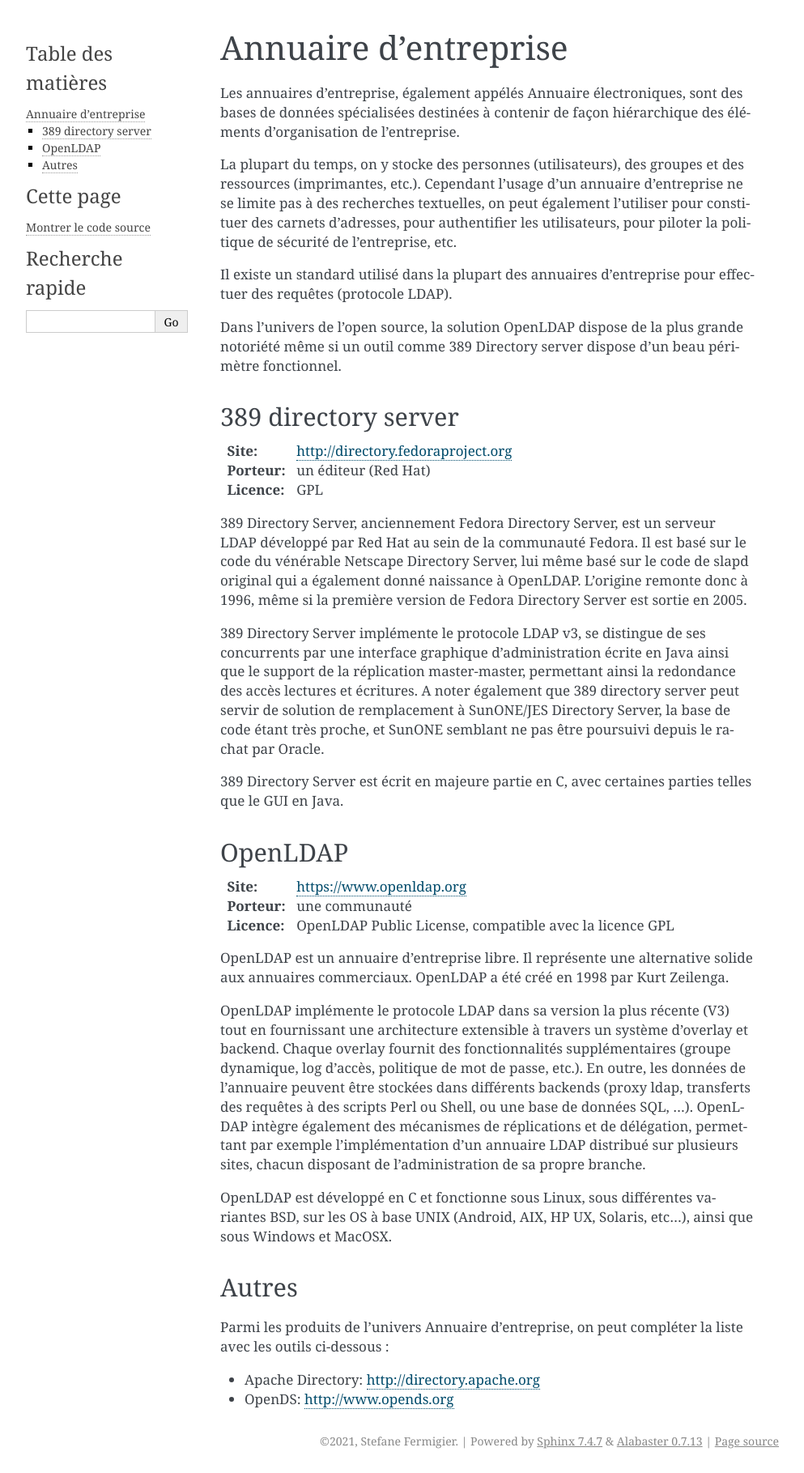
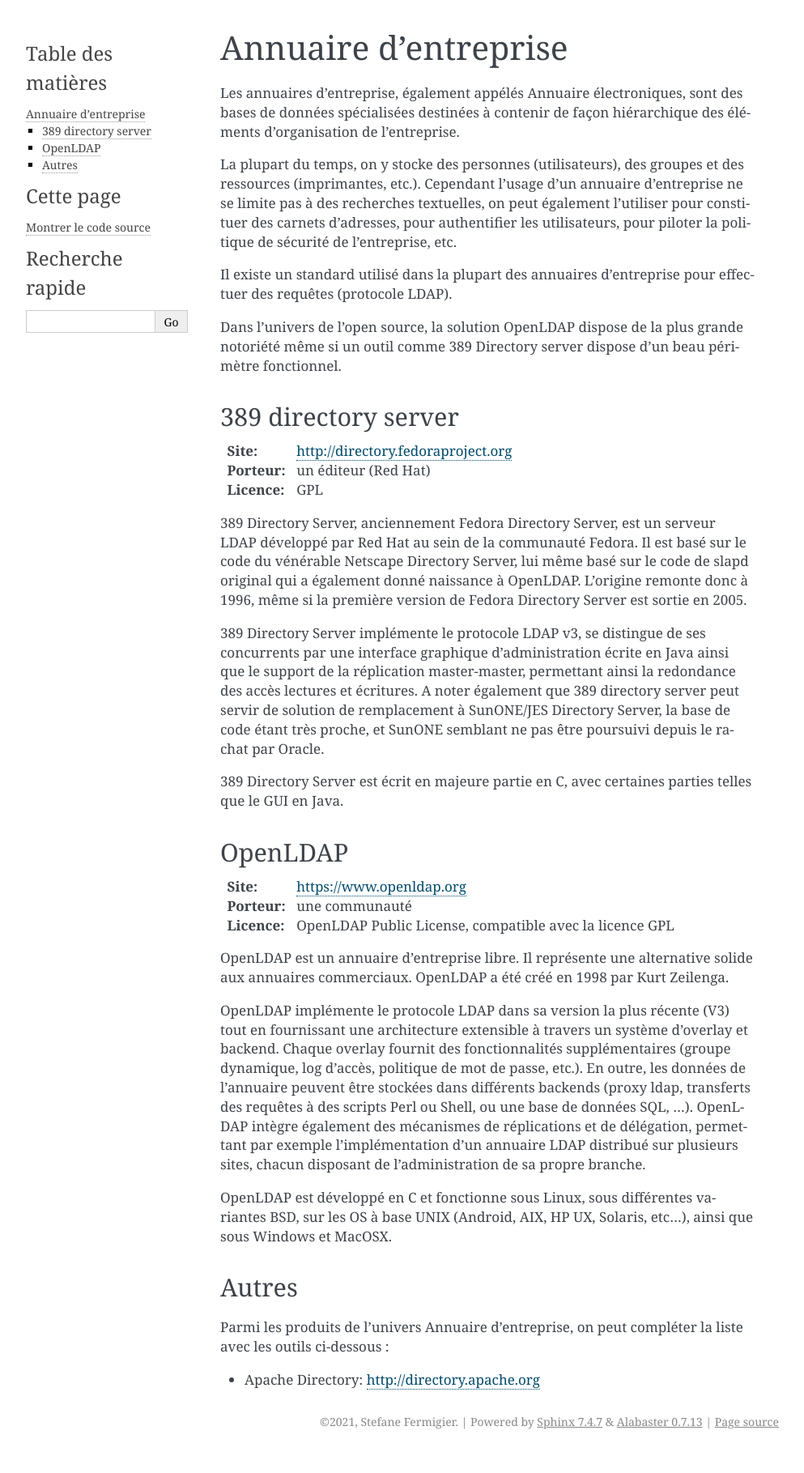
Before and after one commit to sfermigier/guide-oss, a Sphinx documentation site: the page built from source/developpement-middleware/annuaire-dentreprise.rst, in a window 1280 px wide. Shown: the whole page at 81% size, without its empty margins (148-1141 px from the left). Built offline with Sphinx 7.4.7, drawn with Linux system fonts in a browser that asks for light colours; after the commit the page ends 1795 px from its top, so only the background shows below that; some of the changed lines change nothing that is shown.

Commit message:
Fix links.

```diff
--- a/source/developpement-middleware/annuaire-dentreprise.rst
+++ b/source/developpement-middleware/annuaire-dentreprise.rst
@@ -48,7 +48,4 @@
 
 Parmi les produits de l’univers Annuaire d’entreprise, on peut compléter la liste avec les outils ci-dessous :
 
-
-- Apache Directory:	http://directory.apache.org
-
-- OpenDS:	http://www.opends.org
+- Apache Directory: http://directory.apache.org
```
